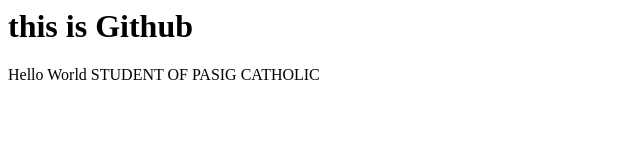
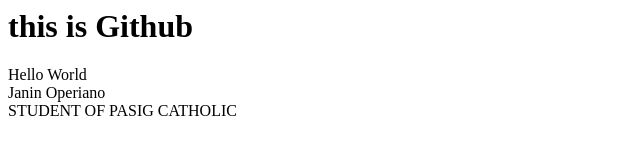
Before and after one commit to Janin23/IT101_OPEIRANO, a plain HTML site: page index.html in a window 1280 px wide. Shown: the whole page, without its empty margins (0-640 px from the left). Drawn offline with Linux system fonts and the light colour scheme.

Commit message:
Update index.html

```diff
--- a/index.html
+++ b/index.html
@@ -3,7 +3,7 @@
     <h1>this is Github</h1>
   </head>
   <body>
-    Hello World<br?
+    Hello World<br>
     Janin Operiano<br>
      STUDENT OF PASIG CATHOLIC
     <p>
```
